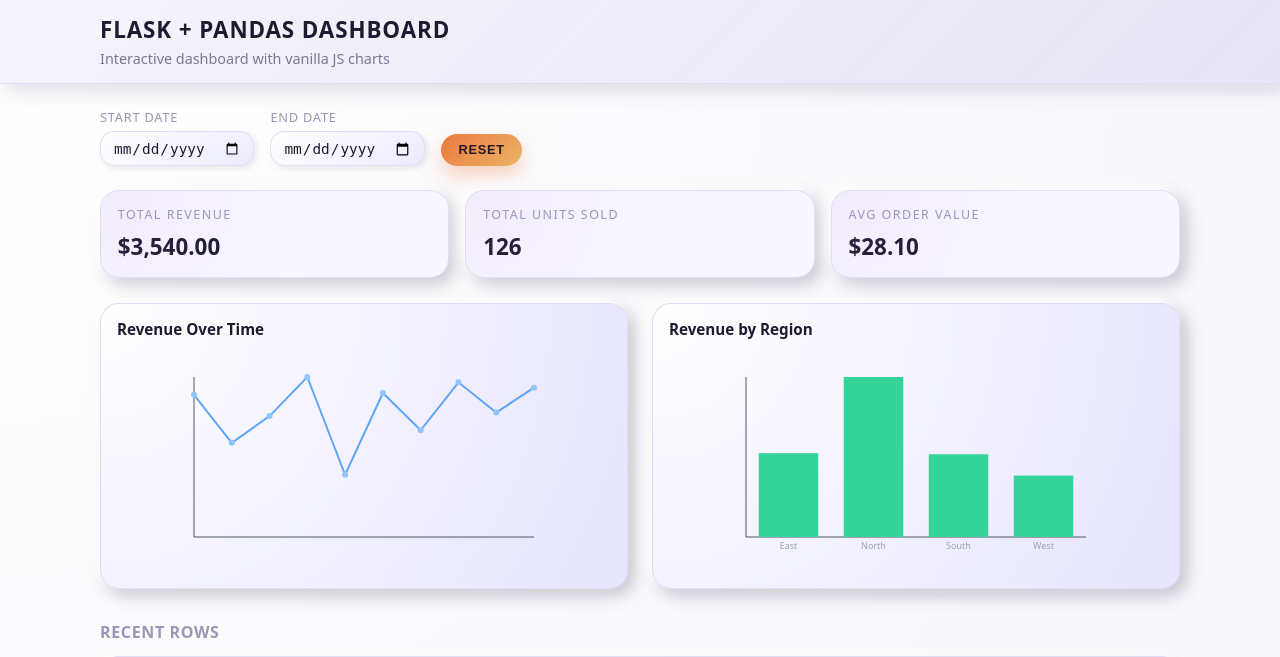
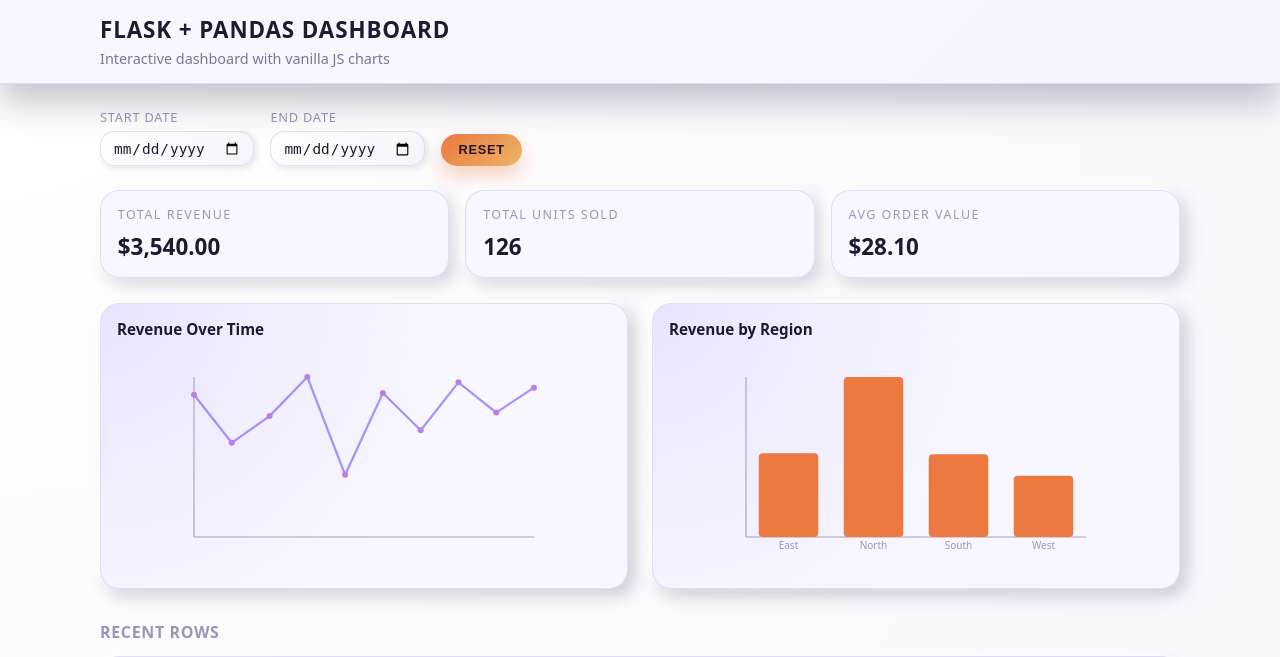
Before and after one commit to dorian-sotpyrc/create-an-interactive-data-dashboard-with-python, a Flask app: page / in a window 1280 px wide. Shown: the top 657 px of the page. Run offline with Flask 3, Linux system fonts and the light colour scheme.

Commit message:
Style charts with PLEX palette and clean dashboard UI

```diff
--- a/app/static/css/styles.css
+++ b/app/static/css/styles.css
@@ -51,7 +51,7 @@ body {
   color: var(--text-main);
 }
 
-/* Layout shell for the dashboard */
+/* Layout shell for the dashboard (base.html should wrap content inside app-shell/app-main) */
 .app-shell {
   min-height: 100vh;
   display: flex;
@@ -63,15 +63,9 @@ body {
   top: 0;
   z-index: 10;
   backdrop-filter: blur(18px);
-  background: linear-gradient(
-    135deg,
-    rgba(244, 244, 251, 0.98),
-    rgba(230, 228, 244, 0.95)
-  );
+  background: linear-gradient(135deg, var(--bg-elevated), var(--bg-main));
   border-bottom: 1px solid var(--outline-soft);
-  box-shadow:
-    -6px -6px 14px rgba(255, 255, 255, 0.9),
-    6px 6px 18px rgba(34, 22, 73, 0.16);
+  box-shadow: var(--shadow-soft);
 }
 
 .app-header-inner {
@@ -107,7 +101,7 @@ body {
 
 .app-footer {
   border-top: 1px solid var(--outline-soft);
-  background: rgba(244, 244, 251, 0.98);
+  background: var(--bg-elevated);
   padding: 1rem 1.25rem 1.4rem;
   text-align: center;
   font-size: 0.82rem;
@@ -146,10 +140,10 @@ body {
   border-radius: 0.9rem;
   border: 1px solid var(--outline-soft);
 
-  background: linear-gradient(145deg, #ffffff, #ecebff);
+  background: linear-gradient(145deg, #ffffff, var(--bg-main));
   box-shadow:
     -2px -2px 5px rgba(255, 255, 255, 0.9),
-    2px 2px 6px rgba(34, 22, 73, 0.12);
+    2px 2px 6px rgba(30, 26, 48, 0.12);
 
   font-size: 0.9rem;
   color: var(--text-main);
@@ -158,10 +152,10 @@ body {
 
 .filter-group input[type="date"]:focus,
 .filter-group select:focus {
-  border-color: rgba(166, 144, 249, 0.9);
+  border-color: var(--soft-periwinkle);
   box-shadow:
     -3px -3px 6px rgba(255, 255, 255, 0.95),
-    3px 3px 9px rgba(34, 22, 73, 0.2);
+    3px 3px 9px rgba(30, 26, 48, 0.18);
 }
 
 .filter-group--button button {
@@ -204,28 +198,13 @@ body {
 }
 
 .card {
-  position: relative;
   border-radius: var(--radius-lg);
   padding: 0.95rem 1.05rem;
   background: var(--bg-elevated);
   box-shadow:
     -6px -6px 14px rgba(255, 255, 255, 0.9),
-    6px 6px 18px rgba(23, 17, 52, 0.24);
+    6px 6px 18px rgba(23, 17, 52, 0.18);
   border: 1px solid var(--outline-soft);
-}
-
-.card::before {
-  content: "";
-  position: absolute;
-  inset: 0;
-  border-radius: inherit;
-  background: radial-gradient(
-    circle at top left,
-    rgba(186, 128, 226, 0.25),
-    transparent 55%
-  );
-  opacity: 0.4;
-  pointer-events: none;
 }
 
 .card-label {
@@ -252,10 +231,12 @@ body {
 .chart {
   border-radius: var(--radius-lg);
   padding: 0.9rem 1rem 1rem;
-  background: radial-gradient(circle at 0 0, #ffffff, #e6e4ff);
+  background:
+    radial-gradient(circle at 0 0, rgba(166, 144, 249, 0.18), transparent 60%),
+    var(--bg-elevated);
   box-shadow:
     -6px -6px 14px rgba(255, 255, 255, 0.96),
-    6px 6px 18px rgba(23, 17, 52, 0.26);
+    6px 6px 18px rgba(23, 17, 52, 0.22);
   border: 1px solid var(--outline-soft);
 }
 
@@ -284,10 +265,10 @@ body {
   overflow-x: auto;
   border-radius: var(--radius-lg);
   border: 1px solid var(--outline-soft);
-  background: linear-gradient(135deg, #ffffff, #ebe9ff);
+  background: linear-gradient(135deg, #ffffff, var(--lavender));
   box-shadow:
     -4px -4px 8px rgba(255, 255, 255, 0.9),
-    4px 4px 10px rgba(34, 22, 73, 0.16);
+    4px 4px 10px rgba(23, 17, 52, 0.16);
 }
 
 #data-table {
@@ -297,7 +278,7 @@ body {
 }
 
 #data-table thead {
-  background: rgba(166, 144, 249, 0.12);
+  background: rgba(166, 144, 249, 0.12); /* soft-periwinkle tint */
 }
 
 #data-table th,
@@ -318,7 +299,7 @@ body {
 }
 
 #data-table tbody tr:nth-child(even) {
-  background: rgba(244, 244, 251, 0.8);
+  background: var(--bg-main);
 }
 
 #data-table tbody tr:nth-child(odd) {
@@ -326,7 +307,7 @@ body {
 }
 
 #data-table tbody tr:hover {
-  background: rgba(230, 228, 244, 0.9);
+  background: rgba(166, 144, 249, 0.12);
 }
 
 /* Responsive tweaks */
@@ -345,3 +326,33 @@ body {
     white-space: normal;
   }
 }
+
+/* ======================
+   PLEX chart styling
+   ====================== */
+
+.chart .chart-axis-line {
+  stroke: rgba(154, 151, 182, 0.9); /* text-subtle */
+  stroke-width: 1.1;
+}
+
+.chart .chart-axis-label {
+  fill: var(--text-subtle);
+  font-size: 10px;
+}
+
+.chart path.chart-line-primary {
+  fill: none;
+  stroke: var(--soft-periwinkle);
+  stroke-width: 2.2;
+  stroke-linecap: round;
+  stroke-linejoin: round;
+}
+
+.chart circle.chart-point {
+  fill: var(--bright-lavender);
+}
+
+.chart rect.chart-bar-primary {
+  fill: var(--atomic-tangerine);
+}
--- a/app/static/js/dashboard.js
+++ b/app/static/js/dashboard.js
@@ -18,7 +18,8 @@
   }
 
   async function fetchJSON(url, params) {
-    const fullUrl = params && params.toString() ? `${url}?${params.toString()}` : url;
+    const fullUrl =
+      params && params.toString() ? `${url}?${params.toString()}` : url;
     const res = await fetch(fullUrl);
     if (!res.ok) {
       throw new Error(`Request failed: ${res.status}`);
@@ -104,11 +105,17 @@
     const yMax = Math.max(...ys) || 1;
 
     function xScale(x) {
-      return padding + ((width - 2 * padding) * (x - xMin)) / (xMax - xMin || 1);
+      return (
+        padding + ((width - 2 * padding) * (x - xMin)) / (xMax - xMin || 1)
+      );
     }
 
     function yScale(y) {
-      return height - padding - ((height - 2 * padding) * (y - yMin)) / (yMax - yMin || 1);
+      return (
+        height -
+        padding -
+        ((height - 2 * padding) * (y - yMin)) / (yMax - yMin || 1)
+      );
     }
 
     const svgNS = "http://www.w3.org/2000/svg";
@@ -119,8 +126,7 @@
     xAxis.setAttribute("y1", height - padding);
     xAxis.setAttribute("x2", width - padding);
     xAxis.setAttribute("y2", height - padding);
-    xAxis.setAttribute("stroke", "#4b5563");
-    xAxis.setAttribute("stroke-width", "1");
+    xAxis.setAttribute("class", "chart-axis-line");
     svg.appendChild(xAxis);
 
     const yAxis = document.createElementNS(svgNS, "line");
@@ -128,8 +134,7 @@
     yAxis.setAttribute("y1", padding);
     yAxis.setAttribute("x2", padding);
     yAxis.setAttribute("y2", height - padding);
-    yAxis.setAttribute("stroke", "#4b5563");
-    yAxis.setAttribute("stroke-width", "1");
+    yAxis.setAttribute("class", "chart-axis-line");
     svg.appendChild(yAxis);
 
     // Line path
@@ -142,12 +147,10 @@
 
     const path = document.createElementNS(svgNS, "path");
     path.setAttribute("d", d);
-    path.setAttribute("fill", "none");
-    path.setAttribute("stroke", "#60a5fa");
-    path.setAttribute("stroke-width", "2");
+    path.setAttribute("class", "chart-line-primary");
     svg.appendChild(path);
 
-    // Dots
+    // Points
     points.forEach((p, i) => {
       const cx = xScale(xs[i]);
       const cy = yScale(p.y);
@@ -155,7 +158,7 @@
       circle.setAttribute("cx", cx);
       circle.setAttribute("cy", cy);
       circle.setAttribute("r", "3");
-      circle.setAttribute("fill", "#93c5fd");
+      circle.setAttribute("class", "chart-point");
       svg.appendChild(circle);
     });
 
@@ -182,13 +185,13 @@
 
     const svgNS = "http://www.w3.org/2000/svg";
 
+    // Axes
     const xAxis = document.createElementNS(svgNS, "line");
     xAxis.setAttribute("x1", padding);
     xAxis.setAttribute("y1", height - padding);
     xAxis.setAttribute("x2", width - padding);
     xAxis.setAttribute("y2", height - padding);
-    xAxis.setAttribute("stroke", "#4b5563");
-    xAxis.setAttribute("stroke-width", "1");
+    xAxis.setAttribute("class", "chart-axis-line");
     svg.appendChild(xAxis);
 
     const yAxis = document.createElementNS(svgNS, "line");
@@ -196,16 +199,16 @@
     yAxis.setAttribute("y1", padding);
     yAxis.setAttribute("x2", padding);
     yAxis.setAttribute("y2", height - padding);
-    yAxis.setAttribute("stroke", "#4b5563");
-    yAxis.setAttribute("stroke-width", "1");
+    yAxis.setAttribute("class", "chart-axis-line");
     svg.appendChild(yAxis);
 
     const barAreaWidth = width - 2 * padding;
-    const barWidth = barAreaWidth / points.length * 0.7;
+    const barWidth = (barAreaWidth / points.length) * 0.7;
 
     points.forEach((p, i) => {
       const xCenter = padding + (barAreaWidth * (i + 0.5)) / points.length;
-      const barHeight = ((height - 2 * padding) * (p.y - yMin)) / (yMax - yMin || 1);
+      const barHeight =
+        ((height - 2 * padding) * (p.y - yMin)) / (yMax - yMin || 1);
       const x = xCenter - barWidth / 2;
       const y = height - padding - barHeight;
 
@@ -214,7 +217,9 @@
       rect.setAttribute("y", y);
       rect.setAttribute("width", barWidth);
       rect.setAttribute("height", barHeight);
-      rect.setAttribute("fill", "#34d399");
+      rect.setAttribute("rx", "4");
+      rect.setAttribute("ry", "4");
+      rect.setAttribute("class", "chart-bar-primary");
       svg.appendChild(rect);
 
       // X labels
@@ -222,8 +227,7 @@
       label.setAttribute("x", xCenter);
       label.setAttribute("y", height - padding + 12);
       label.setAttribute("text-anchor", "middle");
-      label.setAttribute("font-size", "9");
-      label.setAttribute("fill", "#9ca3af");
+      label.setAttribute("class", "chart-axis-label");
       label.textContent = p.x;
       svg.appendChild(label);
     });
@@ -268,8 +272,13 @@
       // Fetch each chart individually
       const charts = (config.charts || []).slice();
       for (const chartCfg of charts) {
-        const data = await fetchJSON(`/api/charts/${encodeURIComponent(chartCfg.id)}`, params);
-        const canvas = chartsContainer.querySelector(`.chart-canvas[data-chart-id="${chartCfg.id}"]`);
+        const data = await fetchJSON(
+          `/api/charts/${encodeURIComponent(chartCfg.id)}`,
+          params
+        );
+        const canvas = chartsContainer.querySelector(
+          `.chart-canvas[data-chart-id="${chartCfg.id}"]`
+        );
         if (!canvas) continue;
         if (data.type === "line") {
           renderLineChart(canvas, data);
@@ -283,7 +292,9 @@
   }
 
   function initFilters() {
-    const dateFilterCfg = (config.filters || []).find((f) => f.id === "date_range");
+    const dateFilterCfg = (config.filters || []).find(
+      (f) => f.id === "date_range"
+    );
     if (!dateFilterCfg) return;
 
     function onChange() {
```
